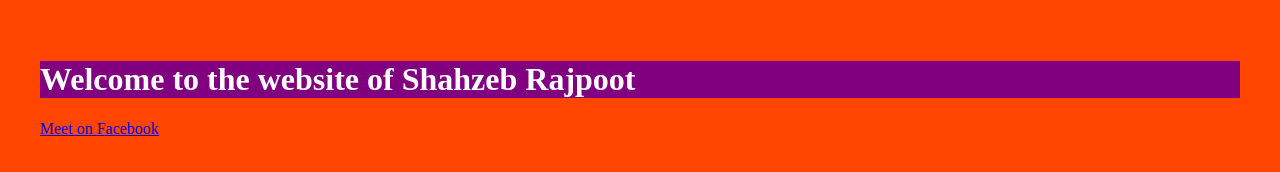
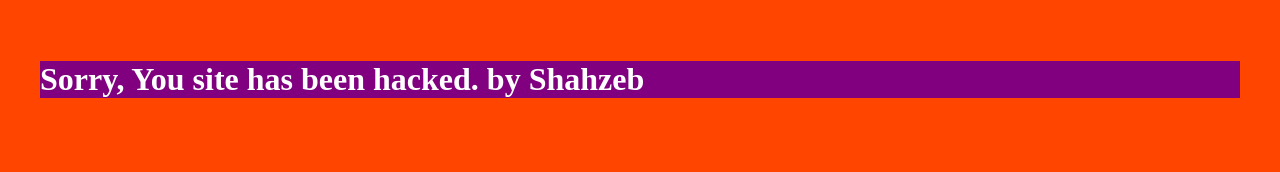
Before and after one commit to shazebdev/web-app, a plain HTML site: page index.htm in a window 1280 px wide. Drawn offline with Linux system fonts and the light colour scheme.

Commit message:
hack site

```diff
--- a/index.htm
+++ b/index.htm
@@ -20,7 +20,9 @@
     </style>
 </head>
 <body>
-    <h1>Welcome to the website of <strong>Shahzeb Rajpoot</strong></h1>
-    <a href="www.facebook.com/shahzebrajpoot" class="btn btn__info">Meet on Facebook</a>
+    <!-- <h1>Welcome to the website of <strong>Shahzeb Rajpoot</strong></h1>
+    <a href="www.facebook.com/shahzebrajpoot" class="btn btn__info">Meet on Facebook</a> -->
+
+    <h1>Sorry, You site has been hacked. by Shahzeb</h1>
 </body>
 </html>
```
